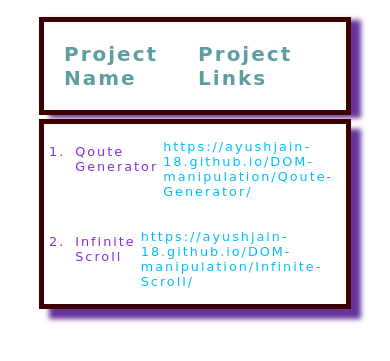
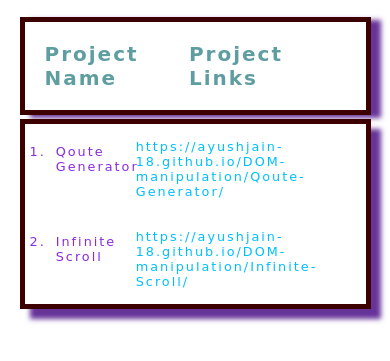
Before and after one commit to AyushJain-18/DOM-manipulation, a website: page index.html in a window 390 px wide. Shown: the part 179-540 px from the top of the page. Drawn offline with Linux system fonts and the light colour scheme; a web font is replaced by a local one.

Commit message:
changes in index.css

```diff
--- a/index.css
+++ b/index.css
@@ -107,13 +107,15 @@
         font-size: 2.5rem;
     }
     .headerContainer{
+        margin: 5% 5% 1%;
         font-size: 1.25rem;
     }
     .projectDataConatiner{
         font-size: .8rem;
+        margin: 1% 5%;
     }
     .eachProject    { margin: 15px 0px;}
     .sno            {  padding: 5px; }
-    .projectName    { padding: 5px;   }
+    .projectName    { padding: 5px; padding-right: 10px; min-width: 70px;   }
     .projectLink     { flex-wrap: wrap;}
 }
```
